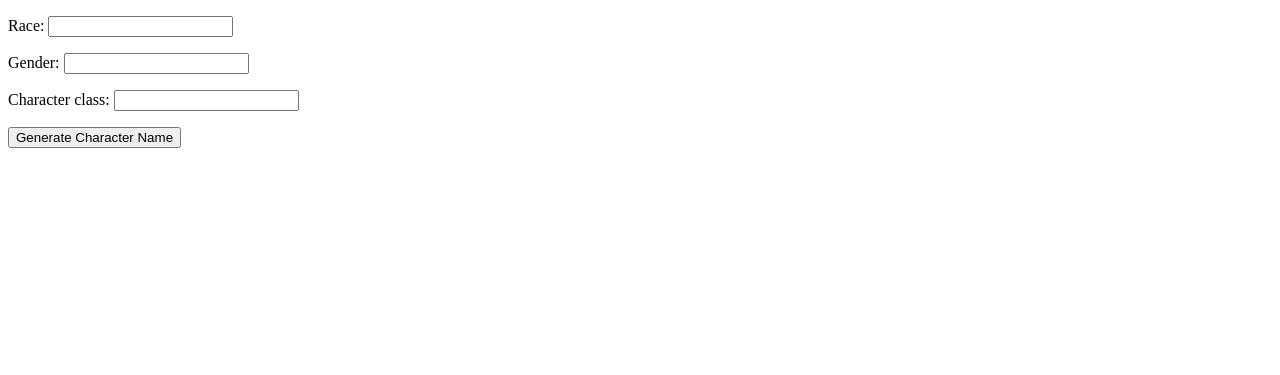
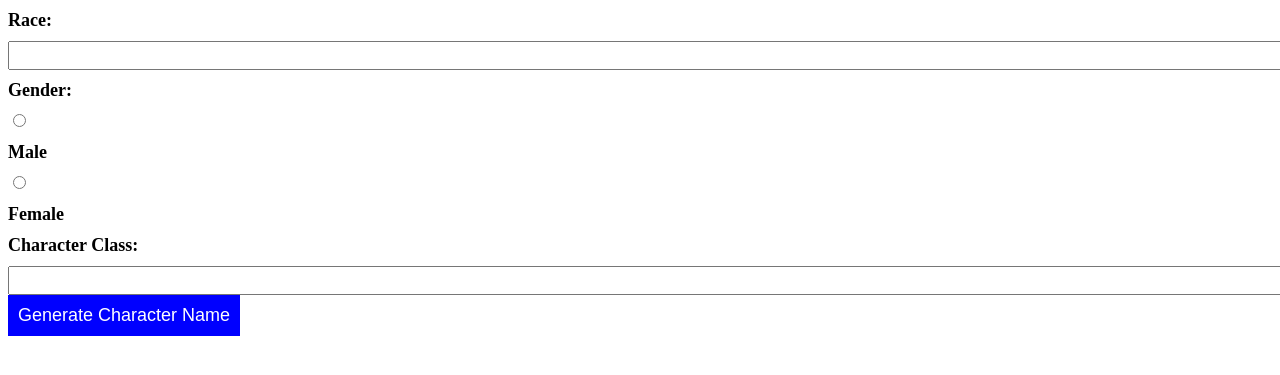
Before and after one commit to xSpiralx/Character-Generator, a Django app: page /generate_name/ in a window 1280 px wide. Shown: the top 375 px of the page. Run offline with Django 4.2, Linux system fonts and the light colour scheme.

Commit message:
Update to allow gender selection for names!
I did it! Now gender can be selected and names chosen based off gender and I added some more races

```diff
--- a/name_generator/templates/name_generator/generate_name.html
+++ b/name_generator/templates/name_generator/generate_name.html
@@ -1,6 +1,77 @@
 <!DOCTYPE html>
 <html>
 <head>
+    <style>
+        /* Your CSS styles here */
+        .modal {
+            display: none;
+            position: fixed;
+            top: 0;
+            left: 0;
+            width: 100%;
+            height: 100%;
+            background-color: rgba(0, 0, 0, 0.7);
+            z-index: 1;
+            overflow: auto;
+        }
+
+        .modal-content {
+            position: relative;
+            margin: 15% auto;
+            padding: 20px;
+            width: 60%;
+            background-color: #000; /* Black background */
+            text-align: center;
+            color: #fff; /* White text */
+        }
+
+        .close {
+            position: absolute;
+            right: 10px;
+            top: 5px;
+            font-size: 30px;
+            cursor: pointer;
+            color: #fff; /* White close button */
+        }
+
+        h1 {
+            font-size: 24px;
+        }
+
+        h2 {
+            font-size: 36px;
+            color: blue;
+        }
+
+        /* Add styles for your form */
+        form {
+            font-size: 18px;
+            font-weight: bold;
+        }
+
+        label {
+            display: block;
+            margin: 10px 0;
+        }
+
+        input[type="text"] {
+            width: 100%;
+            padding: 5px;
+        }
+
+        input[type="radio"] {
+            margin-right: 10px;
+        }
+
+        button {
+            font-size: 18px;
+            padding: 10px;
+            background-color: blue;
+            color: white;
+            border: none;
+            cursor: pointer;
+        }
+    </style>
     <style>
         /* Your CSS styles here for the modal */
         .modal {
@@ -47,9 +118,24 @@
 <body>
     <form method="post" id="characterForm">
         {% csrf_token %}
-        {{ form.as_p }}
+
+        <label for="race">Race:</label>
+        <input type="text" id="race" name="race">
+
+        <label>Gender:</label>
+        <input type="radio" id="male" name="gender" value="male">
+        <label for="male">Male</label>
+
+        <input type="radio" id="female" name="gender" value="female">
+        <label for="female">Female</label>
+
+        <label for="class">Character Class:</label>
+        <input type="text" id="class" name="class">
+
         <button type="button" id="generateButton">Generate Character Name</button>
     </form>
+
+
 
     <div id="characterNameModal" class="modal">
         <div class="modal-content">
@@ -65,21 +151,33 @@
     function generate_character_name(race, gender, character_class) {
         // Sample character name generation logic (you can customize this)
         var race_names = {
-            "human": ["John", "Mary", "Richard", "Eliza"],
-            "elf": ["Lorien", "Arwen", "Legolas"],
-            "dwarf": ["Thorin", "Gimli", "Kili"],
-        }
-        var gender_names = {
-            "male": ["John", "Richard", "Thorin"],
-            "female": ["Mary", "Eliza", "Arwen"],
+            "human": {
+                "male": ["John", "Richard", "Thorin", "Aaron", "Brandon", "Caleb", "Daniel", "Evan"],
+                "female": ["Mary", "Eliza", "Arwen"]
+            },
+            "elf": {
+                "male": ["Lorien", "Legolas"],
+                "female": ["Arwen"]
+            },
+            "dwarf": {
+                "male": ["Thorin", "Gimli", "Kili"],
+                "female": ["Amber", "Arrin", "Asta", "Ata", "Tyshdish", "Belnura", "Ingres", "Arros", "Bralsyl"]
+            },
+            "tiefling": {
+                "male": ["Amus", "Andzalar", "Caeran", "Bachar", "Baelze", "Casthos"],
+                "female": ["Archon", "Arshoon", ]
+            },
+            "gnome": {
+                "male": ["Thorin", "Gimli", "Kili"],
+                "female": ["Adan", "Adva", "Brenna"]
+            }
         }
         var class_names = {
             "warrior": ["Conan", "Aragorn", "Brienne"],
-            "wizard": ["Gandalf", "Merlin", "Elminster"],
+            "wizard": ["Gandalf", "Merlin", "Elminster"]
         }
 
-        var generated_name = randomChoice(race_names[race]) || "Unknown";
-        generated_name += " " + randomChoice(gender_names[gender]) || "Unknown";
+        var generated_name = randomChoice(race_names[race][gender]) || "Unknown";
         generated_name += " the " + randomChoice(class_names[character_class]) || "Unknown";
 
         return generated_name;
@@ -90,11 +188,13 @@
         return arr[Math.floor(Math.random() * arr.length)];
     }
 
-
     // Function to open the modal
     function openModal() {
         var modal = document.getElementById('characterNameModal');
-        var generatedName = generate_character_name("elf", "male", "warrior"); // Replace with actual values
+        var gender = document.querySelector('input[name="gender"]:checked').value;
+        var race = document.getElementById('race').value;
+        var character_class = document.getElementById('class').value;
+        var generatedName = generate_character_name(race, gender, character_class);
         document.getElementById('generatedName').textContent = generatedName;
         modal.style.display = 'block';
     }
```
Also changed, not shown: 3 other files.
